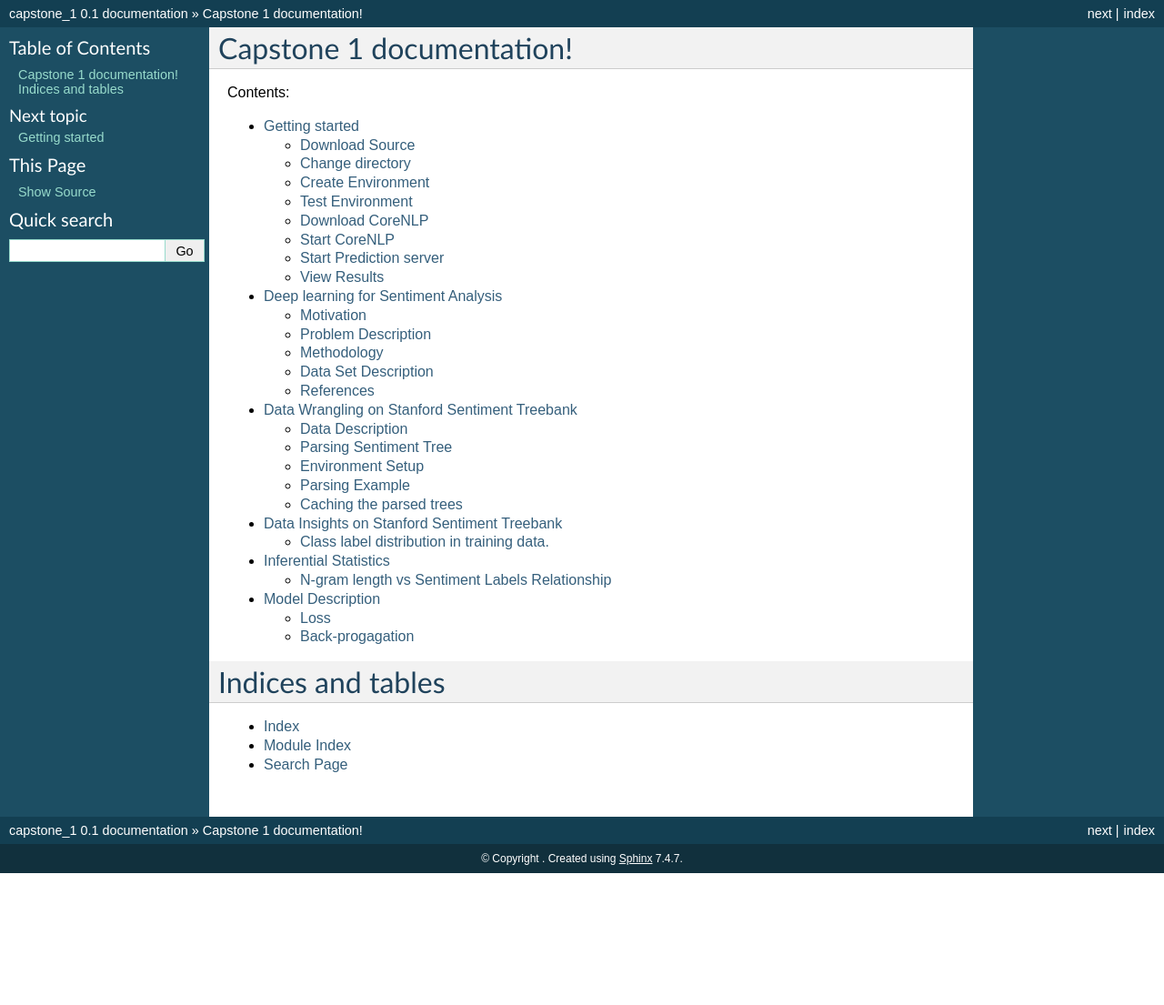
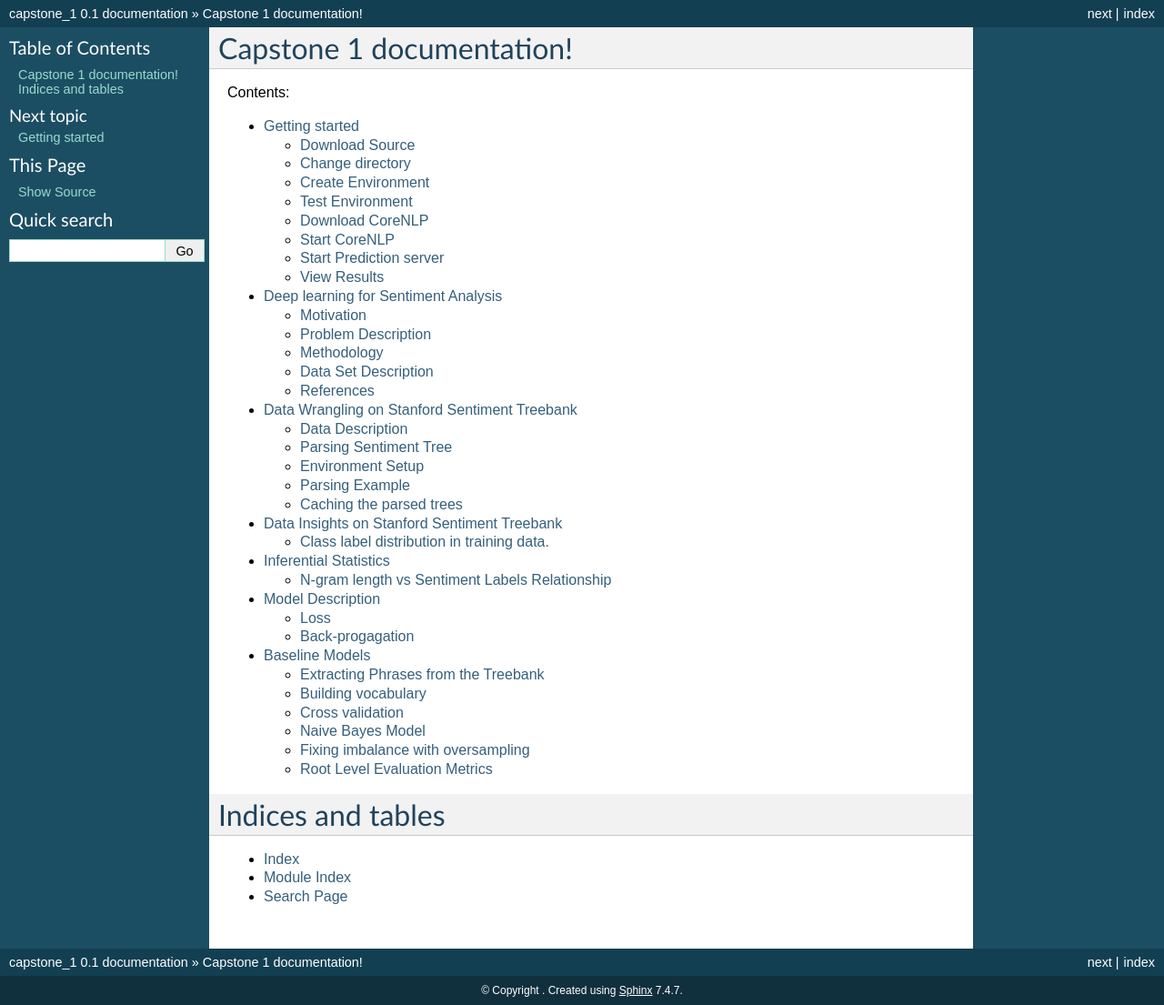
Before and after one commit to kc3/Springboard, a Sphinx documentation site: the page built from capstone_1/docs/index.rst, in a window 1280 px wide. Shown: the whole page at 91% size. Built offline with Sphinx 7.4.7, drawn with Linux system fonts in a browser that asks for light colours; before the commit the page ends 960 px from its top, so only the background shows below that; some of the changed lines change nothing that is shown.

Commit message:
Added doc for model baselines

```diff
--- /dev/null
+++ b/capstone_1/docs/ModelBaselines.rst
@@ -0,0 +1,455 @@
+
+Baseline Models
+~~~~~~~~~~~~~~~
+
+We look at bag of words models as baseline models for comparison with
+the RNTN model.
+
+We evaluate the models for both root level and full tree node accuracy
+scores.
+
+Extracting Phrases from the Treebank
+^^^^^^^^^^^^^^^^^^^^^^^^^^^^^^^^^^^^
+
+The Sentiment Treebank dataset is in form of parsed trees. Here we
+generate all sub-phrases and their associated sentiments for evaluating
+full accuracy.
+
+.. code:: ipython3
+
+    # Imports
+    import os
+    import sys
+    import numpy as np
+    import pandas as pd
+
+.. code:: ipython3
+
+    # Set path to model code
+    PROJ_ROOT = os.pardir
+    sys.path.append(PROJ_ROOT)
+    from src.features.tree import Tree
+    from src.models.data_manager import DataManager
+
+.. code:: ipython3
+
+    # Function to get sub-phrases for a single tree
+    def get_phrases(node):
+        if node.isLeaf:
+            return (np.asarray([node.word]), np.asarray([node.label]))
+        else:
+            left_phrases, left_labels = get_phrases(node.left)
+            right_phrases, right_labels = get_phrases(node.right)
+            curr_phrases = np.concatenate([np.asarray([node.text()]), left_phrases, right_phrases])
+            curr_labels = np.concatenate([np.asarray([node.label]), left_labels, right_labels])
+            return (curr_phrases, curr_labels)
+
+.. code:: ipython3
+
+    # Get parsed trees
+    trees_path = '../src/data/interim/trainDevTestTrees_PTB/trees/'
+    x_train = DataManager(trees_path).x_train
+    x_dev = DataManager(trees_path).x_dev
+    x_test = DataManager(trees_path).x_test
+
+.. code:: ipython3
+
+    # Get sub-phrases for every tree
+    X_data_train = []
+    y_data_train = []
+    for i in range(len(x_train)):
+        X_tree, y_tree = get_phrases(x_train[i].root)
+        X_data_train = np.concatenate([X_data_train, X_tree])
+        y_data_train = np.concatenate([y_data_train, y_tree])
+
+    dt_train = pd.DataFrame(data={'phrase': X_data_train, 'label': y_data_train})
+    dt_train.to_csv('../src/data/processed/train_phrases.csv')
+
+.. code:: ipython3
+
+    # or run only the following
+    dt_train = pd.read_csv('../src/data/processed/train_phrases.csv')
+    X_data_train = np.ravel(dt_train[['phrase']])
+    y_data_train = np.ravel(dt_train[['label']])
+
+.. code:: ipython3
+
+    # Get sub-phrases for every cross validation set tree
+    X_data_dev = []
+    y_data_dev = []
+    for i in range(len(x_dev)):
+        X_tree, y_tree = get_phrases(x_dev[i].root)
+        X_data_dev = np.concatenate([X_data_dev, X_tree])
+        y_data_dev = np.concatenate([y_data_dev, y_tree])
+
+    dt_dev = pd.DataFrame(data={'phrase': X_data_dev, 'label': y_data_dev})
+    dt_dev.to_csv('../src/data/processed/dev_phrases.csv')
+
+.. code:: ipython3
+
+    # or run only the following
+    dt_dev = pd.read_csv('../src/data/processed/dev_phrases.csv')
+    X_data_dev = np.ravel(dt_dev[['phrase']])
+    y_data_dev = np.ravel(dt_dev[['label']])
+
+Building vocabulary
+^^^^^^^^^^^^^^^^^^^
+
+The vocabulary is built using a CountVectorizer that extracts words and
+pre-processes them (lemmatization). The fit_transform method returns the
+one-hot encoded version of the sentences with the frequency of the word
+occurence as the components of the generated sentence vector (rows).
+
+.. code:: ipython3
+
+    # Build vocabulary using CountVectorizer
+    from sklearn.feature_extraction.text import CountVectorizer
+
+    vectorizer = CountVectorizer()
+    X_data = vectorizer.fit_transform(np.concatenate([X_data_train, X_data_dev]))
+    X_data = X_data.tocsc()  # some versions of sklearn return COO format
+    y_data = np.concatenate([y_data_train, y_data_dev])
+
+Cross validation
+^^^^^^^^^^^^^^^^
+
+The dev/train split is already specified in the trained dataset. Here we
+use Predefined Split to specify which data is cross-validation test set
+and which is training data.
+
+.. code:: ipython3
+
+    # Use Predefined split as train, dev data is already separate
+    from sklearn.metrics import accuracy_score, confusion_matrix, classification_report
+    from sklearn.model_selection import PredefinedSplit, GridSearchCV
+
+    # Prepare data for training
+    validation_set_indexes = [-1] * len(X_data_train) + [0] * len(X_data_dev)
+    cv = PredefinedSplit(test_fold=validation_set_indexes)
+
+Naive Bayes Model
+^^^^^^^^^^^^^^^^^
+
+The Naive Bayes model provides a good baseline as it only makes
+independence assumption. However, we do not expect it to do well against
+sentences with negation as it does not take structure of the sentence in
+account. It will also mark sentences with higher positive word counts
+more positively and similarly negative word counts will give negative
+sentiment as the prediction.
+
+.. code:: ipython3
+
+    # Simple naive bayes classifier
+    from sklearn.metrics import make_scorer, accuracy_score, f1_score, log_loss
+
+    # Use MultinomialNB classifier
+    from sklearn.naive_bayes import MultinomialNB
+    nb_clf = MultinomialNB()
+
+    # Find the best hyper-parameter using GridSearchCV
+    params = {'alpha': [.1, 1, 10]}
+    nb_model = GridSearchCV(nb_clf, params, scoring=make_scorer(accuracy_score), cv=cv)
+
+.. code:: ipython3
+
+    # Train model
+    nb_model.fit(X_data, y_data)
+    print(nb_model.best_params_)
+
+
+.. parsed-literal::
+
+    {'alpha': 1}
+
+
+We load the test dataset to compare. Phrases are extracted out of each
+sentence as we know their sentiment labels.
+
+.. code:: ipython3
+
+    # Get sub-phrases for every test set tree
+    X_data_test = []
+    y_data_test = []
+    for i in range(len(x_test)):
+        X_tree, y_tree = get_phrases(x_test[i].root)
+        X_data_test = np.concatenate([X_data_test, X_tree])
+        y_data_test = np.concatenate([y_data_test, y_tree])
+
+    dt_test = pd.DataFrame(data={'phrase': X_data_test, 'label': y_data_test})
+    dt_test.to_csv('../src/data/processed/test_phrases.csv')
+
+.. code:: ipython3
+
+    # or run only the following
+    dt_test = pd.read_csv('../src/data/processed/test_phrases.csv')
+    X_data_test = np.ravel(dt_test[['phrase']])
+    y_data_test = np.ravel(dt_test[['label']])
+
+Generate a word frequency count vector for each sentence.
+
+.. code:: ipython3
+
+    # Vectorize
+    X_data_test_vec = vectorizer.transform(X_data_test)
+
+.. code:: ipython3
+
+    # Score model
+    # Print the accuracy on the test and training dataset
+    #training_accuracy = model.score(X_data.reshape(-1,1), y_data)
+    #test_accuracy = model.score(X_data_test_vec, y_data_test.astype(int))
+    y_pred = nb_model.predict(X_data_test_vec)
+    y_true = y_data_test.astype(int)
+    y_probs = nb_model.predict_proba(X_data_test_vec)
+
+    #print("Accuracy on training data: {:2f}".format(training_accuracy))
+    print("Accuracy on full test data (NB):     {:2f}".format(accuracy_score(y_true, y_pred)))
+
+
+.. parsed-literal::
+
+    Accuracy on full test data (NB):     0.735557
+
+
+The model gives a good accuracy score. Next we look at where the
+misclassifications are happening.
+
+.. code:: ipython3
+
+    # Classification Report
+    print(classification_report(y_true, y_pred))
+
+
+.. parsed-literal::
+
+                  precision    recall  f1-score   support
+
+               0       0.44      0.09      0.15      2008
+               1       0.57      0.19      0.29      9255
+               2       0.76      0.97      0.86     56548
+               3       0.54      0.29      0.38     10998
+               4       0.60      0.17      0.26      3791
+
+       micro avg       0.74      0.74      0.74     82600
+       macro avg       0.58      0.34      0.39     82600
+    weighted avg       0.70      0.74      0.68     82600
+
+
+
+.. code:: ipython3
+
+    # F1-score
+    print(f1_score(y_true, y_pred, average='weighted'))
+
+
+.. parsed-literal::
+
+    0.6833294980935176
+
+
+.. code:: ipython3
+
+    # Confusion Matrix
+    print(confusion_matrix(y_true, y_pred))
+
+
+.. parsed-literal::
+
+    [[  177   606  1170    52     3]
+     [  168  1779  7030   250    28]
+     [   50   595 54967   856    80]
+     [    7   131  7347  3194   319]
+     [    0    29  1506  1616   640]]
+
+
+The misclassifications show where the problem lies. The class imbalance
+is causing the classifier to make more ‘neutral’ sentiment predictions.
+Even for more extreme values, the classifications error towards neutral
+state.
+
+The weighted F1 Score gives a good overall measure to directly evaluate
+the models, the other is log loss as shown below.
+
+.. code:: ipython3
+
+    # Log loss per sample
+    print(log_loss(y_true, y_probs))
+
+
+.. parsed-literal::
+
+    0.8609283543125711
+
+
+Fixing imbalance with oversampling
+^^^^^^^^^^^^^^^^^^^^^^^^^^^^^^^^^^
+
+To reduce misclassification due to imbalance, we try oversampling the
+minority classes. Undersampling would not be a good choice as the
+vocabulary matrix is sparse and this will result in model classifying
+most of the 1-grams not seen as neutral.
+
+.. code:: ipython3
+
+    from imblearn.over_sampling import RandomOverSampler
+    from collections import Counter
+
+    ros = RandomOverSampler(random_state=42)
+    X_os, y_os = ros.fit_resample(X_data_test_vec, y_data_test.astype(int))
+
+    print('After Rebalance: {0}'.format(Counter(y_os)))
+
+
+.. parsed-literal::
+
+    After Rebalance: Counter({2: 56548, 3: 56548, 1: 56548, 4: 56548, 0: 56548})
+
+
+.. code:: ipython3
+
+    # Train model
+    nb_rebal_model = MultinomialNB()
+    nb_rebal_model.fit(X_os, y_os)
+
+    # Score model after rebalance
+    y_pred = nb_rebal_model.predict(X_data_test_vec)
+    y_true = y_data_test.astype(int)
+    y_probs = nb_rebal_model.predict_proba(X_data_test_vec)
+
+.. code:: ipython3
+
+    #print("Accuracy on training data: {:2f}".format(training_accuracy))
+    print("Accuracy on full test data (NB):     {:2f}".format(accuracy_score(y_true, y_pred)))
+
+
+.. parsed-literal::
+
+    Accuracy on full test data (NB):     0.338172
+
+
+Oversampling does not improve the accuracy of the classification at all.
+We will use the original unbalanced sample as the baseline.
+
+Root Level Evaluation Metrics
+^^^^^^^^^^^^^^^^^^^^^^^^^^^^^
+
+Next we examine how the root level accuracy and classification metrics
+are, which gives us the overall prediction for a sentence.
+
+.. code:: ipython3
+
+    # Build root train data set
+    x_root_train = [tree.text() for tree in x_train]
+    y_root_train = [tree.root.label for tree in x_train]
+    x_root_dev = [tree.text() for tree in x_dev]
+    y_root_dev = [tree.root.label for tree in x_dev]
+    x_root_all = x_root_train + x_root_dev
+    y_root_all = y_root_train + y_root_dev
+
+.. code:: ipython3
+
+    # Vectorize x
+    x_root_train_vec = vectorizer.transform(x_root_all)
+
+.. code:: ipython3
+
+    # Train model for root nodes
+    nb_root = MultinomialNB()
+    nb_root.fit(x_root_train_vec, y_root_all)
+
+
+
+
+.. parsed-literal::
+
+    MultinomialNB(alpha=1.0, class_prior=None, fit_prior=True)
+
+
+
+.. code:: ipython3
+
+    # Build root test data set
+    x_root_test = [tree.text() for tree in x_test]
+    y_root_test = [tree.root.label for tree in x_test]
+    x_root_test_vec = vectorizer.transform(x_root_test)
+
+.. code:: ipython3
+
+    # Score model
+    # Print the accuracy on the test dataset
+    y_pred = nb_model.predict(x_root_test_vec)
+    y_true = y_root_test
+    y_probs = nb_model.predict_proba(x_root_test_vec)
+
+    print("Accuracy on root test data (NB):     {:2f}".format(accuracy_score(y_true, y_pred)))
+
+
+.. parsed-literal::
+
+    Accuracy on root test data (NB):     0.319457
+
+
+.. code:: ipython3
+
+    # Classification Report
+    print(classification_report(y_true, y_pred))
+
+
+.. parsed-literal::
+
+                  precision    recall  f1-score   support
+
+               0       0.65      0.11      0.18       279
+               1       0.51      0.23      0.32       633
+               2       0.21      0.75      0.33       389
+               3       0.40      0.32      0.36       510
+               4       0.66      0.19      0.30       399
+
+       micro avg       0.32      0.32      0.32      2210
+       macro avg       0.49      0.32      0.30      2210
+    weighted avg       0.48      0.32      0.31      2210
+
+
+
+.. code:: ipython3
+
+    # F1-score
+    print(f1_score(y_true, y_pred, average='weighted'))
+
+
+.. parsed-literal::
+
+    0.3088168253391177
+
+
+.. code:: ipython3
+
+    # Confusion Matrix
+    print(confusion_matrix(y_true, y_pred))
+
+
+.. parsed-literal::
+
+    [[ 30  78 165   5   1]
+     [ 13 147 435  33   5]
+     [  3  37 290  54   5]
+     [  0  19 300 163  28]
+     [  0   5 165 153  76]]
+
+
+.. code:: ipython3
+
+    # Log loss per sample
+    print(log_loss(y_true, y_probs))
+
+
+.. parsed-literal::
+
+    2.4381252006114305
+
+
+The root level accuracy is much lower as expected. This also aligns with
+a max accuracy of about 45% for the best model in the paper.
+
+Here, too we see distinct effect of too many neutral words on the
+overall accuracy of the model.
--- a/capstone_1/docs/index.rst
+++ b/capstone_1/docs/index.rst
@@ -17,6 +17,7 @@ Contents:
    StoryTelling
    Inference
    ModelDescription
+   ModelBaselines
 
 
 
```
Also changed, not shown: 1 other file.
